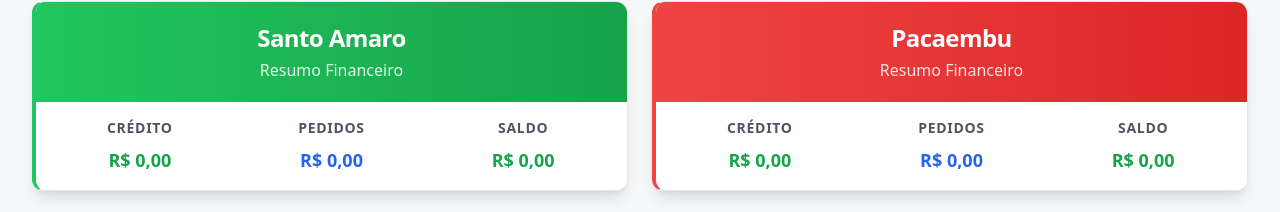
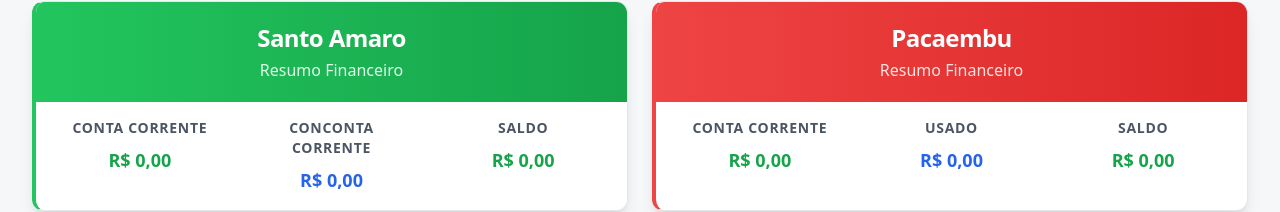
Before and after one commit to dionebr/controle, a React (Vite) app: page / in a window 1280 px wide. Shown: the part 299-511 px from the top of the page. Built offline with nearby package versions, Linux system fonts and the light colour scheme; no server answers; the database is empty; the HTML template or start-up script is replaced by a standard one.

Commit message:
Atualização de saldo para conta conrrente

```diff
--- a/src/pages/Index.tsx
+++ b/src/pages/Index.tsx
@@ -725,13 +725,13 @@ const Index = () => {
               <div className="p-4 bg-white">
                 <div className="grid grid-cols-3 gap-4">
                   <div className="text-center px-2">
-                    <p className="text-sm text-gray-600 uppercase tracking-wider font-semibold mb-2">Crédito</p>
+                    <p className="text-sm text-gray-600 uppercase tracking-wider font-semibold mb-2">CONTA CORRENTE</p>
                     <p className="text-lg font-black text-green-600 whitespace-nowrap">
                       R$ {totalCreditoPorObra("Santo Amaro").toLocaleString('pt-BR', { minimumFractionDigits: 2 })}
                     </p>
                   </div>
                   <div className="text-center px-2">
-                    <p className="text-sm text-gray-600 uppercase tracking-wider font-semibold mb-2">Pedidos</p>
+                    <p className="text-sm text-gray-600 uppercase tracking-wider font-semibold mb-2">CONCONTA CORRENTE</p>
                     <p className="text-lg font-black text-blue-600 whitespace-nowrap">
                       R$ {totalPedidosPorObra("Santo Amaro").toLocaleString('pt-BR', { minimumFractionDigits: 2 })}
                     </p>
@@ -759,13 +759,13 @@ const Index = () => {
               <div className="p-4 bg-white">
                 <div className="grid grid-cols-3 gap-4">
                   <div className="text-center px-2">
-                    <p className="text-sm text-gray-600 uppercase tracking-wider font-semibold mb-2">Crédito</p>
+                    <p className="text-sm text-gray-600 uppercase tracking-wider font-semibold mb-2">CONTA CORRENTE</p>
                     <p className="text-lg font-black text-green-600 whitespace-nowrap">
                       R$ {totalCreditoPorObra("Pacaembu").toLocaleString('pt-BR', { minimumFractionDigits: 2 })}
                     </p>
                   </div>
                   <div className="text-center px-2">
-                    <p className="text-sm text-gray-600 uppercase tracking-wider font-semibold mb-2">Pedidos</p>
+                    <p className="text-sm text-gray-600 uppercase tracking-wider font-semibold mb-2">USADO</p>
                     <p className="text-lg font-black text-blue-600 whitespace-nowrap">
                       R$ {totalPedidosPorObra("Pacaembu").toLocaleString('pt-BR', { minimumFractionDigits: 2 })}
                     </p>
```
